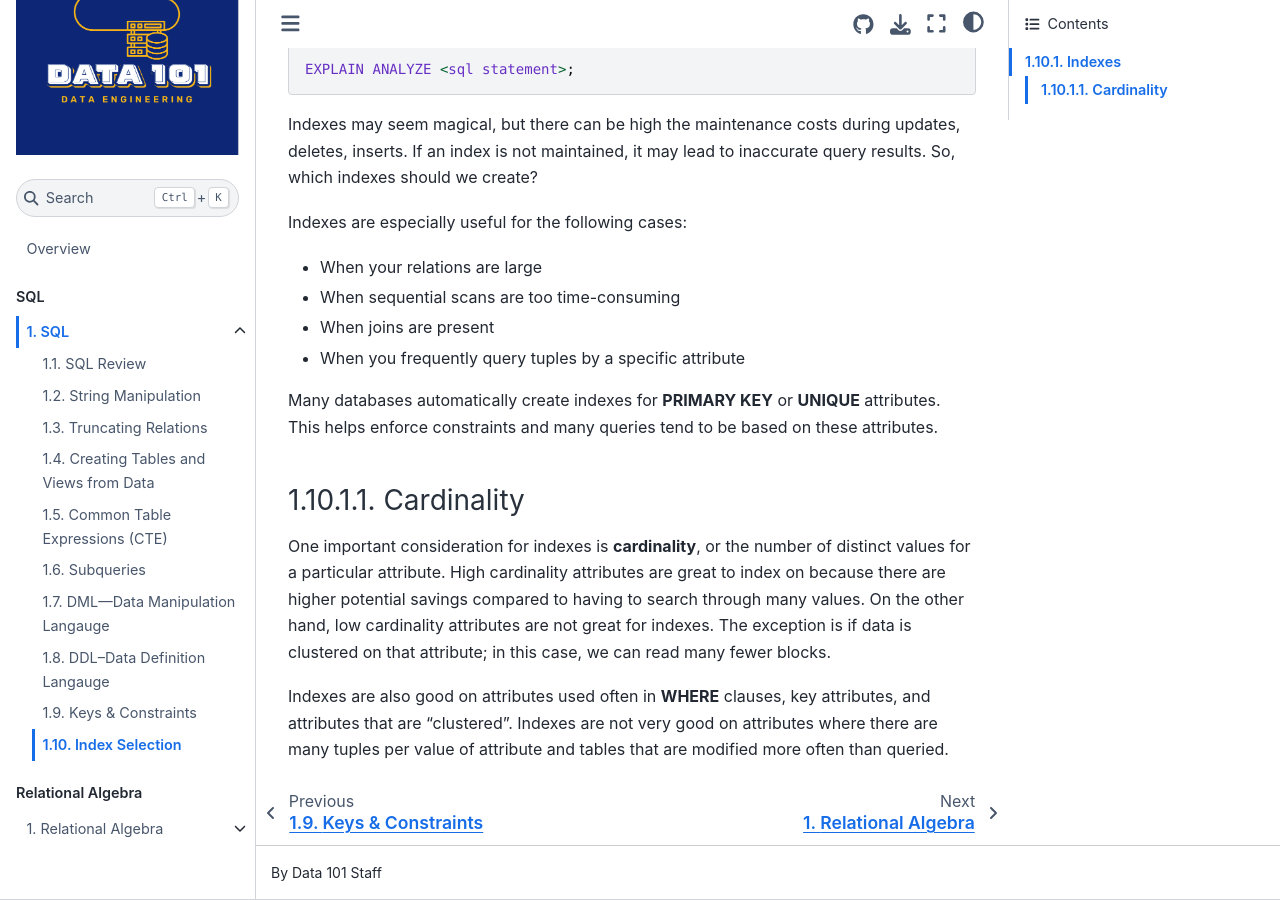
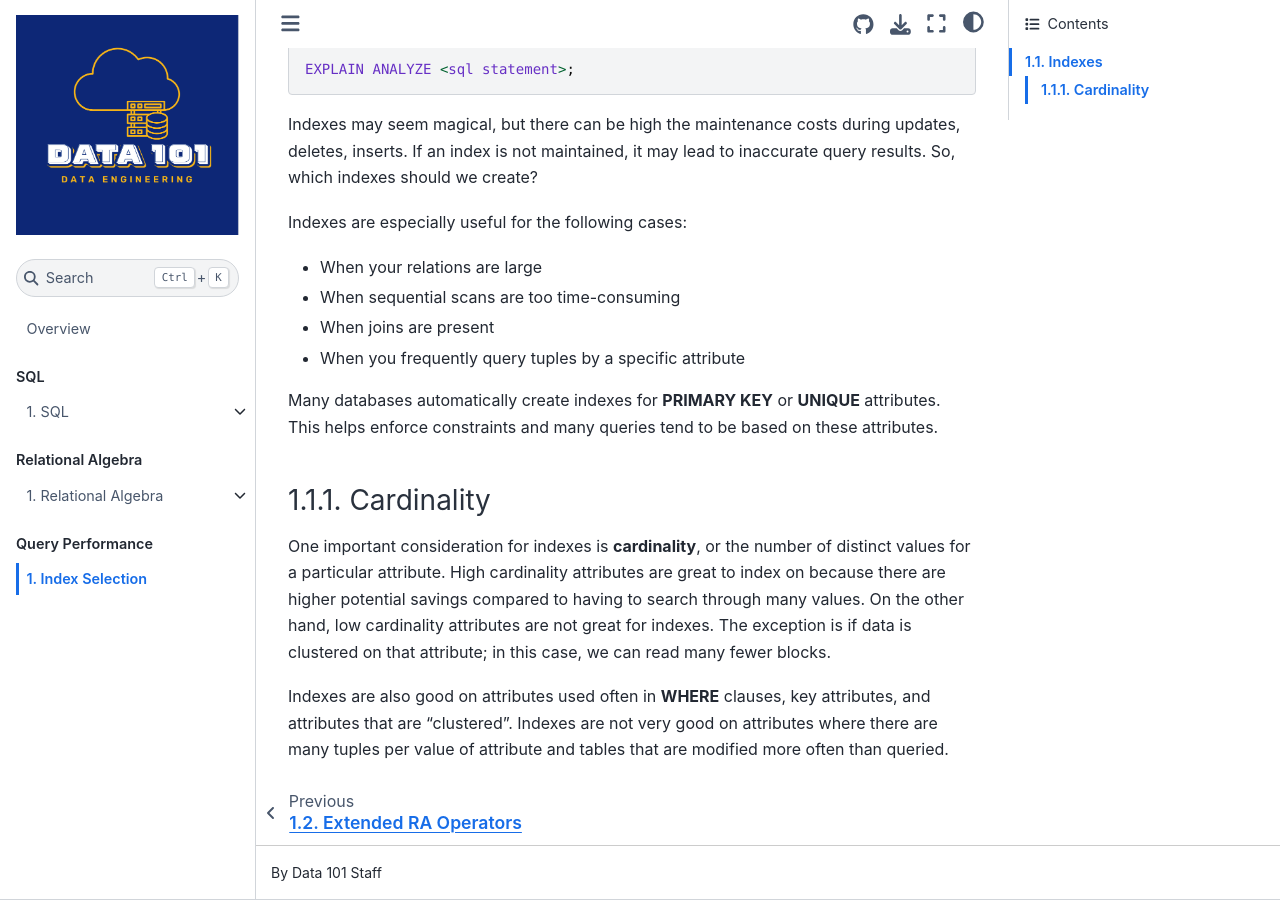
Before and after one commit to cal-data-eng/notes, a Jupyter Book: the page built from 3-query_perf/indexes.md, in a window 1280 px wide and 900 px high, scrolled down 793 px. Built offline with Jupyter Book 1.0.4 settings and Sphinx 7.4.7 and the Sphinx Book theme 1.1.4, drawn with Linux system fonts in a browser that asks for light colours.

Commit message:
moved index selection

```diff
--- a/1-SQL/DDL.md
+++ b/1-SQL/DDL.md
@@ -1,4 +1,4 @@
-# DDL–Data Definition Langauge
+# DDL–Data Definition Language
 **Last updated**: September 12, 2024
 
 ## DDL
--- a/_toc.yml
+++ b/_toc.yml
@@ -18,7 +18,6 @@ parts:
       - file: 1-SQL/DML
       - file: 1-SQL/DDL
       - file: 1-SQL/keys-constraints
-      - file: 1-SQL/indexes
   - caption: Relational Algebra
     numbered: True
     chapters:
@@ -26,3 +25,7 @@ parts:
       sections:
       - file: 2-relational_algebra/primitives
       - file: 2-relational_algebra/extended
+  - caption: Query Performance
+    numbered: True
+    chapters:
+      - file: 3-query_perf/indexes
```
Also changed, not shown: 3-query_perf/index.md (added, +5 -0 lines), 3-query_perf/indexes.md (renamed from 1-SQL/indexes.md), 1 other file.
